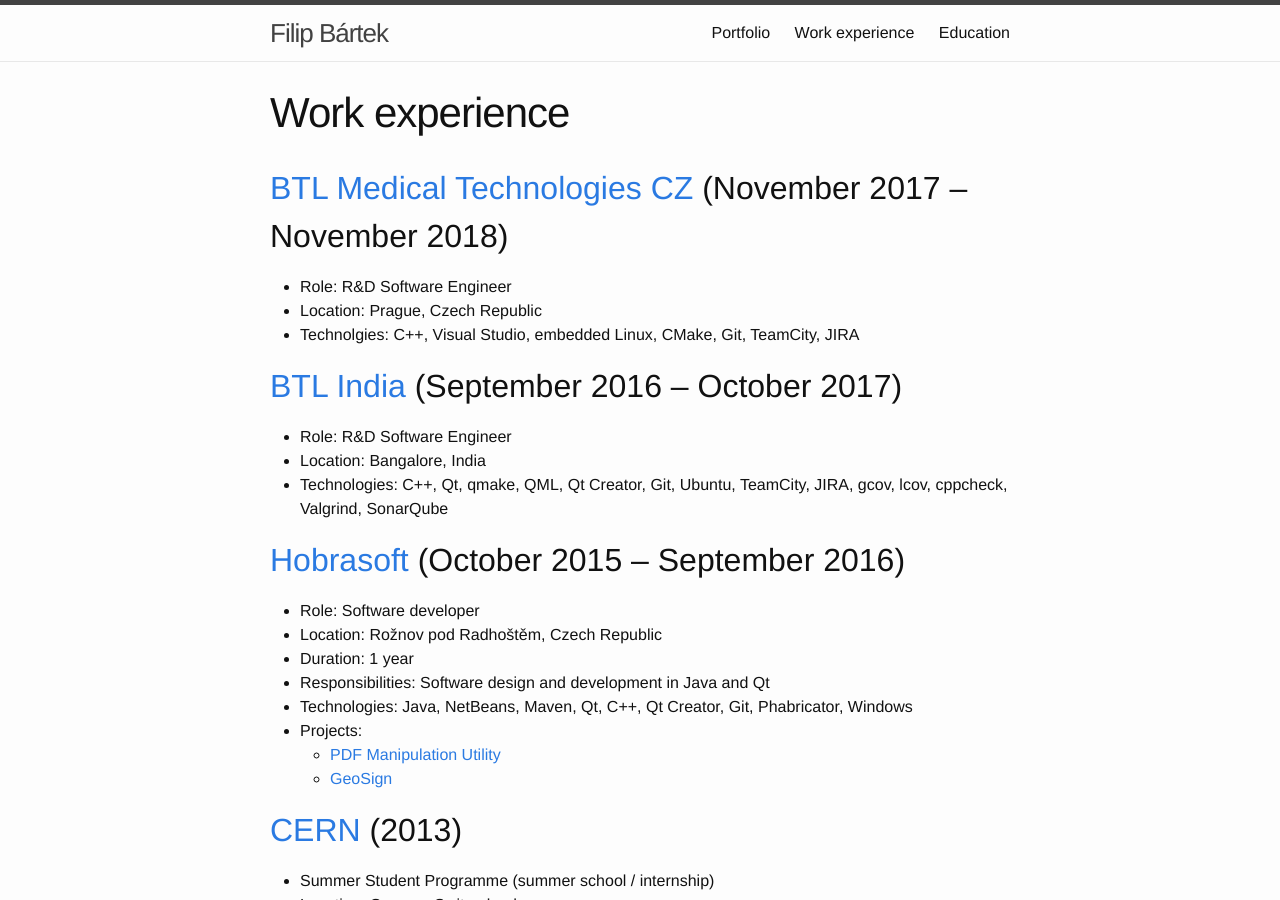
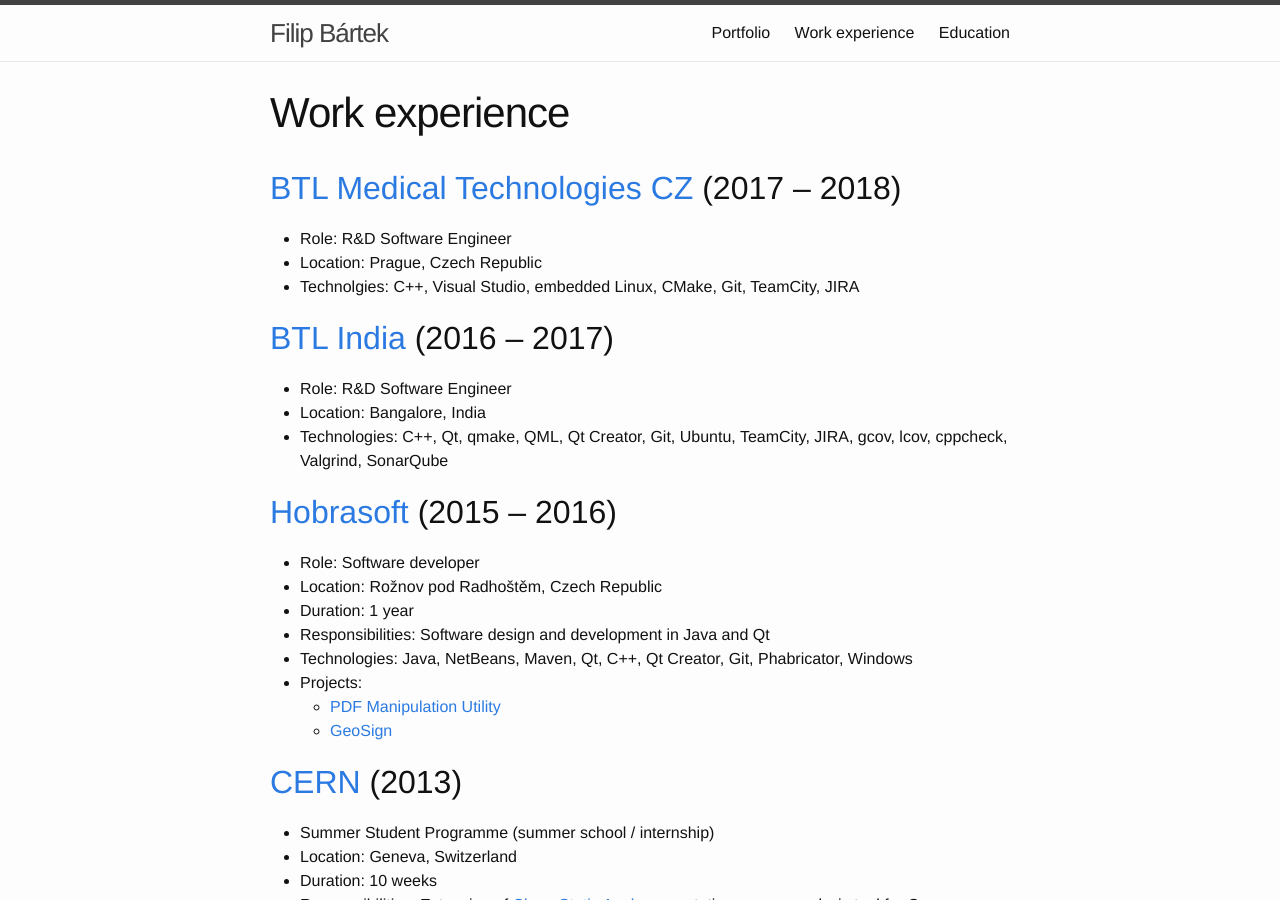
Before and after one commit to filipbartek/filipbartek.github.io, a Jekyll site: the page built from 1-work-experience.md, in a window 1280 px wide and 900 px high. Built offline with Jekyll 4.4.1, drawn with Linux system fonts in a browser that asks for light colours.

Commit message:
Remove months in work experience titles
Simplify the work experience titles by only mentioning the years.

```diff
--- a/1-work-experience.md
+++ b/1-work-experience.md
@@ -4,19 +4,19 @@
 permalink: /work-experience/
 ---
 
-# [BTL Medical Technologies CZ](https://www.medictech.com/) (November 2017 – November 2018)
+# [BTL Medical Technologies CZ](https://www.medictech.com/) (2017 – 2018)
 
 * Role: R&D Software Engineer
 * Location: Prague, Czech Republic
 * Technolgies: C++, Visual Studio, embedded Linux, CMake, Git, TeamCity, JIRA
 
-# [BTL India](http://www.btlnet.co.in/) (September 2016 – October 2017)
+# [BTL India](http://www.btlnet.co.in/) (2016 – 2017)
 
 * Role: R&D Software Engineer
 * Location: Bangalore, India
 * Technologies: C++, Qt, qmake, QML, Qt Creator, Git, Ubuntu, TeamCity, JIRA, gcov, lcov, cppcheck, Valgrind, SonarQube
 
-# [Hobrasoft](http://www.hobrasoft.cz/) (October 2015 – September 2016)
+# [Hobrasoft](http://www.hobrasoft.cz/) (2015 – 2016)
 
 * Role: Software developer
 * Location: Rožnov pod Radhoštěm, Czech Republic
```
